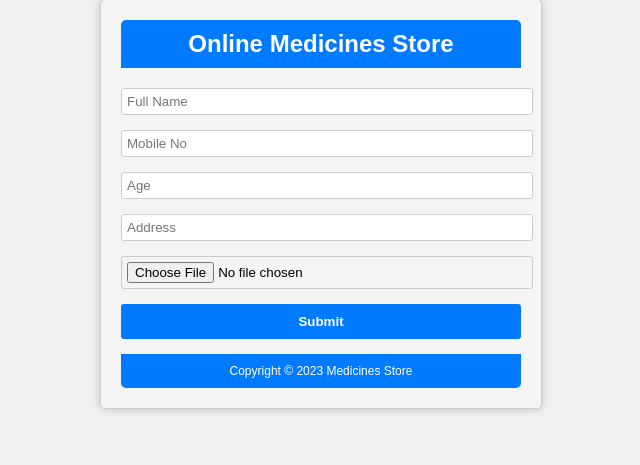
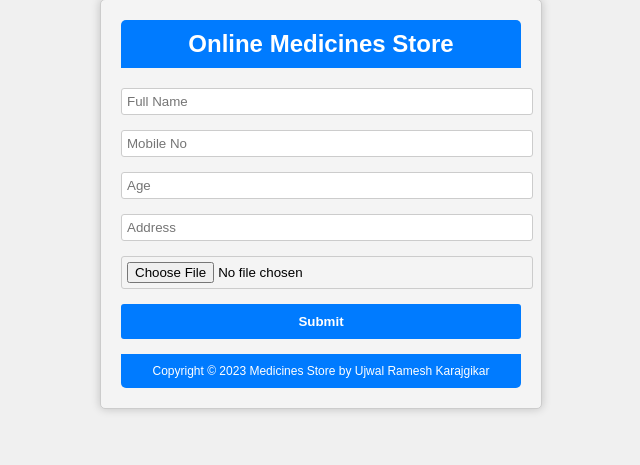
Before and after one commit to ujwalrk/medicine-python-project, a Flask app: page / in a window 1280 px wide. Shown: the part 196-661 px from the top of the page, without its empty margins (319-959 px from the left). Run offline with Flask 3, Linux system fonts and the light colour scheme.

Commit message:
Update index.html

```diff
--- a/templates/index.html
+++ b/templates/index.html
@@ -1,7 +1,7 @@
 <!DOCTYPE html>
 <html lang="en">
 <head>
-    <title>Online Medicines Store</title>
+    <title>Online Medicine Store</title>
     <link rel="stylesheet" type="text/css" href="{{ url_for('static', filename='styles.css') }}">
 </head>
 <body>
@@ -20,7 +20,7 @@
             </form>
         </main>
         <footer>
-            <p>Copyright &copy; 2023 Medicines Store</p>
+            <p>Copyright &copy; 2023 Medicines Store by Ujwal Ramesh Karajgikar</p>
         </footer>
     </div>
 </body>
```
